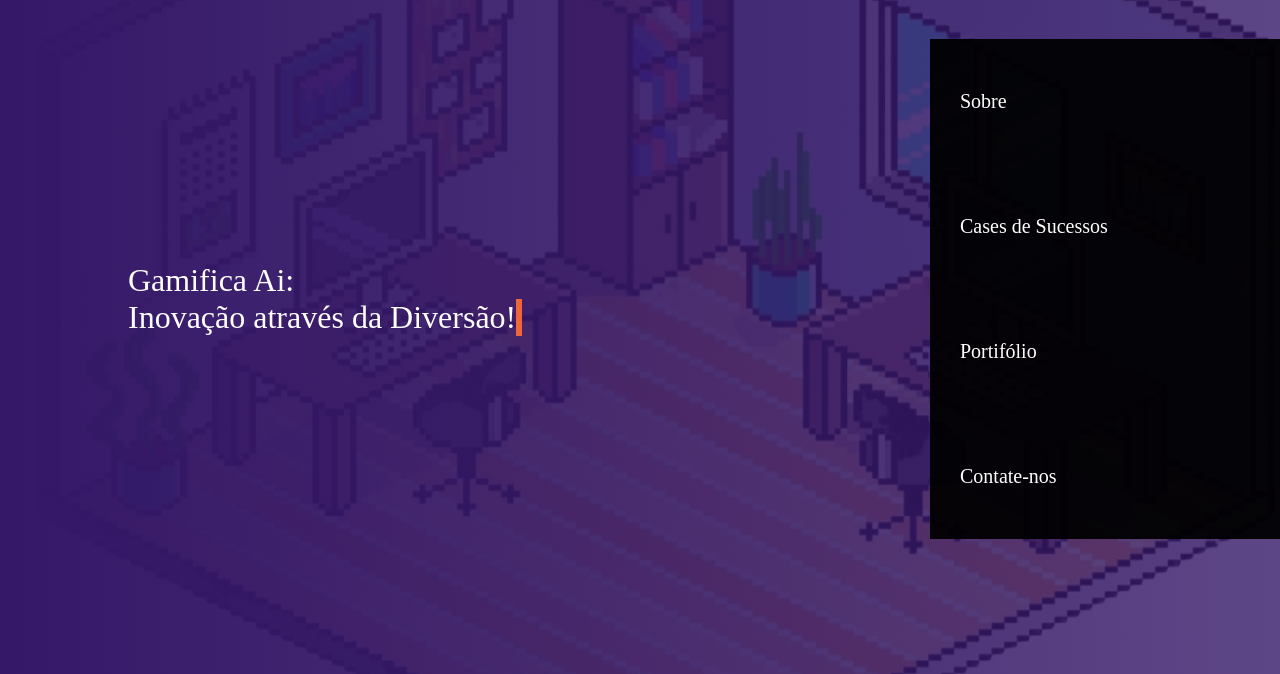
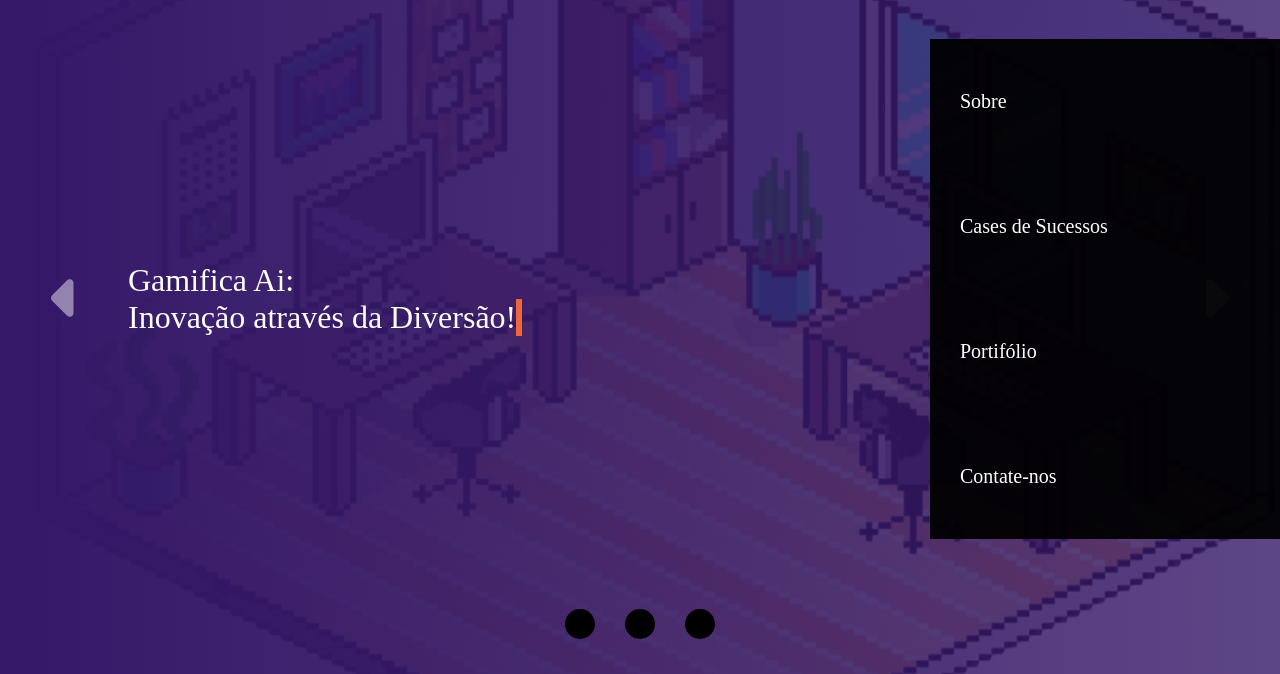
Before and after one commit to vacatoladi/gameficaai, a plain HTML site: page index.html in a window 1280 px wide. Shown: the part 126-800 px from the top of the page. Drawn offline with Linux system fonts and the light colour scheme; a web font is replaced by a local one.

Commit message:
feat: carrossel em progresso

```diff
--- a/index.html
+++ b/index.html
@@ -31,10 +31,21 @@
                     <svg id="icone-barras" xmlns="http://www.w3.org/2000/svg" viewBox="0 0 448 512"><!--!Font Awesome Free 6.5.2 by @fontawesome - https://fontawesome.com License - https://fontawesome.com/license/free Copyright 2024 Fonticons, Inc.--><path d="M0 96C0 78.3 14.3 64 32 64H416c17.7 0 32 14.3 32 32s-14.3 32-32 32H32C14.3 128 0 113.7 0 96zM0 256c0-17.7 14.3-32 32-32H416c17.7 0 32 14.3 32 32s-14.3 32-32 32H32c-17.7 0-32-14.3-32-32zM448 416c0 17.7-14.3 32-32 32H32c-17.7 0-32-14.3-32-32s14.3-32 32-32H416c17.7 0 32 14.3 32 32z"/></svg>
                     <svg id="icone-x" xmlns="http://www.w3.org/2000/svg" viewBox="0 0 384 512"><!--!Font Awesome Free 6.5.2 by @fontawesome - https://fontawesome.com License - https://fontawesome.com/license/free Copyright 2024 Fonticons, Inc.--><path fill="#ffffff" d="M342.6 150.6c12.5-12.5 12.5-32.8 0-45.3s-32.8-12.5-45.3 0L192 210.7 86.6 105.4c-12.5-12.5-32.8-12.5-45.3 0s-12.5 32.8 0 45.3L146.7 256 41.4 361.4c-12.5 12.5-12.5 32.8 0 45.3s32.8 12.5 45.3 0L192 301.3 297.4 406.6c12.5 12.5 32.8 12.5 45.3 0s12.5-32.8 0-45.3L237.3 256 342.6 150.6z"/></svg>
                 </button>
+
+
             </div>
         </header>
         <div class="container-grid conteudo-banner">
-            <p>Gamifica Ai: <span>Inovação através da Diversão!</span> </p>
+            <p>Gamifica Ai: <span>Inovação através da Diversão!</span></p>
+            <button onclick="mostrarSlideAnterior()" id="botao-anterior"><svg xmlns="http://www.w3.org/2000/svg" viewBox="0 0 256 512"><!--!Font Awesome Free 6.5.2 by @fontawesome - https://fontawesome.com License - https://fontawesome.com/license/free Copyright 2024 Fonticons, Inc.--><path d="M9.4 278.6c-12.5-12.5-12.5-32.8 0-45.3l128-128c9.2-9.2 22.9-11.9 34.9-6.9s19.8 16.6 19.8 29.6l0 256c0 12.9-7.8 24.6-19.8 29.6s-25.7 2.2-34.9-6.9l-128-128z"/></svg></button>
+            <button onclick="mostrarProximoSlide()" id="botao-proximo"><svg xmlns="http://www.w3.org/2000/svg" viewBox="0 0 256 512"><!--!Font Awesome Free 6.5.2 by @fontawesome - https://fontawesome.com License - https://fontawesome.com/license/free Copyright 2024 Fonticons, Inc.--><path d="M246.6 278.6c12.5-12.5 12.5-32.8 0-45.3l-128-128c-9.2-9.2-22.9-11.9-34.9-6.9s-19.8 16.6-19.8 29.6l0 256c0 12.9 7.8 24.6 19.8 29.6s25.7 2.2 34.9-6.9l128-128z"/></svg></button>
+
+            <div class="botoes">
+                <button><svg xmlns="http://www.w3.org/2000/svg" viewBox="0 0 512 512"><!--!Font Awesome Free 6.5.2 by @fontawesome - https://fontawesome.com License - https://fontawesome.com/license/free Copyright 2024 Fonticons, Inc.--><path d="M256 512A256 256 0 1 0 256 0a256 256 0 1 0 0 512z"/></svg></button>
+                <button><svg xmlns="http://www.w3.org/2000/svg" viewBox="0 0 512 512"><!--!Font Awesome Free 6.5.2 by @fontawesome - https://fontawesome.com License - https://fontawesome.com/license/free Copyright 2024 Fonticons, Inc.--><path d="M256 512A256 256 0 1 0 256 0a256 256 0 1 0 0 512z"/></svg></button>
+                <button><svg xmlns="http://www.w3.org/2000/svg" viewBox="0 0 512 512"><!--!Font Awesome Free 6.5.2 by @fontawesome - https://fontawesome.com License - https://fontawesome.com/license/free Copyright 2024 Fonticons, Inc.--><path d="M256 512A256 256 0 1 0 256 0a256 256 0 1 0 0 512z"/></svg></button>
+            </div>
+
         </div>
         <section id="sobre">
             <h2>Sobre nossa empresa</h2>
--- a/script.js
+++ b/script.js
@@ -23,3 +23,39 @@
     iconex.style.display = "inline"
     iconebarras.style.display = "none"
 }
+
+let slides = [
+    'primeiro-banner',
+    "segundo-banner",
+    'terceiro-banner'
+]
+
+let slideAtual = 0
+
+let banner = document.querySelector(".banner")
+
+banner.classList.add(slides[slideAtual])
+
+const mostrarProximoSlide = () => {
+    banner.classList.remove(slides[slideAtual])
+
+    if(slideAtual < 2){
+        slideAtual++
+    } else {
+        slideAtual = 0
+    }
+
+    banner.classList.add(slides[slideAtual])
+}
+
+const mostrarSlideAnterior = () => {
+    banner.classList.remove(slides[slideAtual])
+
+    if(slideAtual > 0){
+        slideAtual--
+    } else {
+        slideAtual = 2
+    }
+
+    banner.classList.add(slides[slideAtual])
+}
--- a/style.css
+++ b/style.css
@@ -42,10 +42,68 @@
     /*vh -> porcentagem da ALTURA da viewport (janela) */
     height: 100vh;
 
-    background-image: linear-gradient(90deg, rgba(53, 24, 104, 1) 0%, rgba(53, 24, 104, 0.8) 100%), url(img/bg-room.png);
     background-repeat: no-repeat;
 
     background-position: 145% 40%;
+
+    position: relative;
+}
+
+.primeiro-banner{
+    background-image: linear-gradient(90deg, rgba(53, 24, 104, 1) 0%, rgba(53, 24, 104, 0.8) 100%), url(img/bg-room.png);
+}
+
+.segundo-banner{
+    background-image: linear-gradient(90deg, rgba(24, 104, 136, 1) 0%, rgba(24, 104, 136, 0.8) 100%), url(img/bg-room.png);
+}
+
+.terceiro-banner{
+    background-image: linear-gradient(90deg, rgba(104, 24, 48, 1) 0%, rgba(104, 24, 48, 0.8) 100%), url(img/bg-room.png);
+}
+
+#botao-anterior , #botao-proximo{
+    width: 30px;
+
+    background: none;
+    border: none;
+
+    cursor: pointer;
+
+    position: absolute;
+}
+
+#botao-anterior{
+    left: 4%;
+}
+
+#botao-proximo{
+   right: 4%;
+}
+
+#botao-anterior svg , #botao-proximo svg {
+    fill: #ffffff76;
+}
+
+.botoes{
+    width: 150px;
+
+    display: flex;
+    justify-content: space-between;
+    align-items: center;
+
+    position: absolute;
+    bottom: 4%;
+
+    left: 50%;
+    margin-left: -75px;
+}
+
+.botoes button{
+    width: 30px;
+
+    background: none;
+    border: none;
+    cursor: pointer;
 }
 
 header {
@@ -512,6 +570,7 @@
         top: 165px;
         right: 0;
 
+        z-index: 1;
     }
 
     #sobre {
```
Also changed, not shown: img/caret-left-solid.svg (added), img/caret-right-solid.svg (added), img/circle-solid.svg (added).
